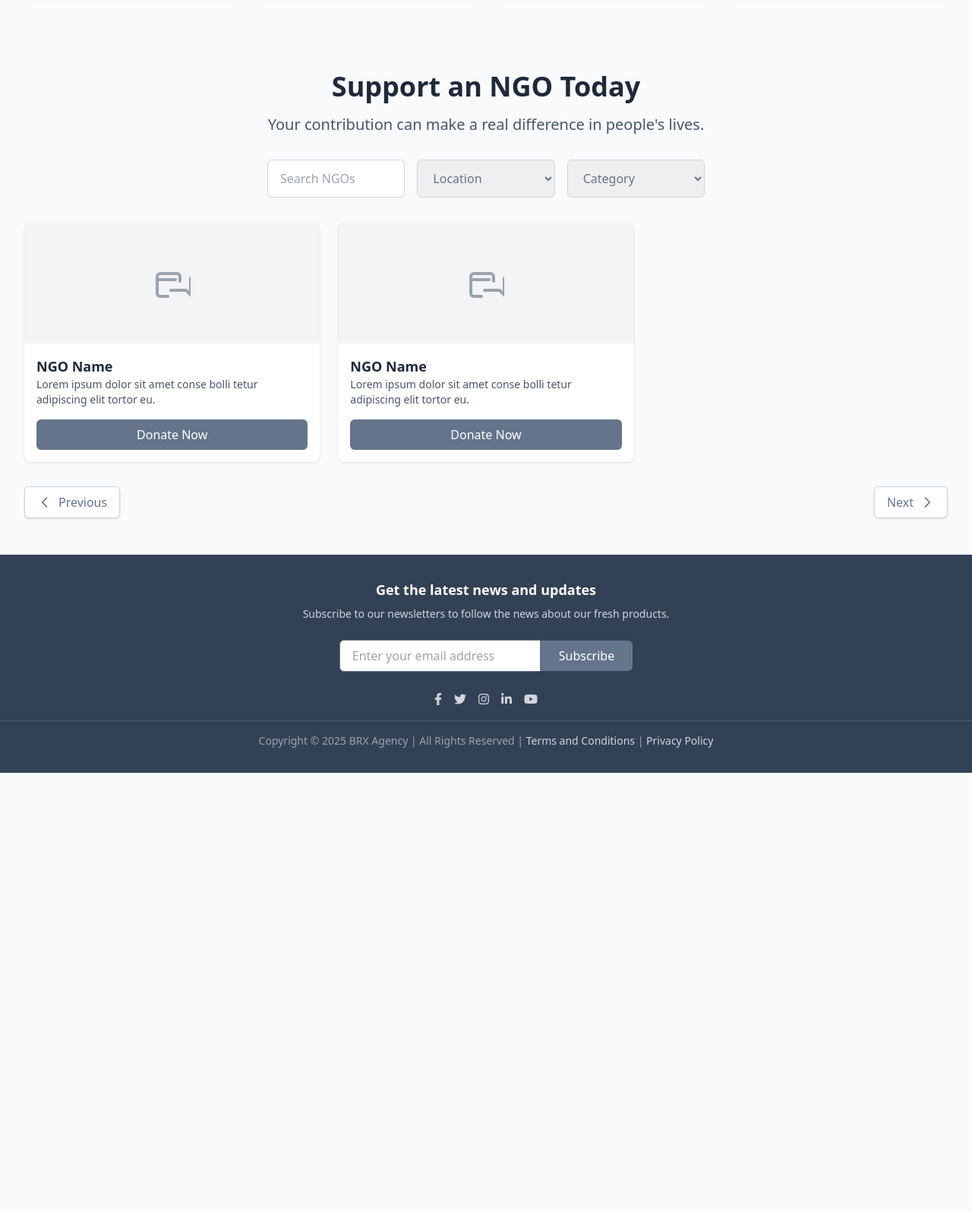
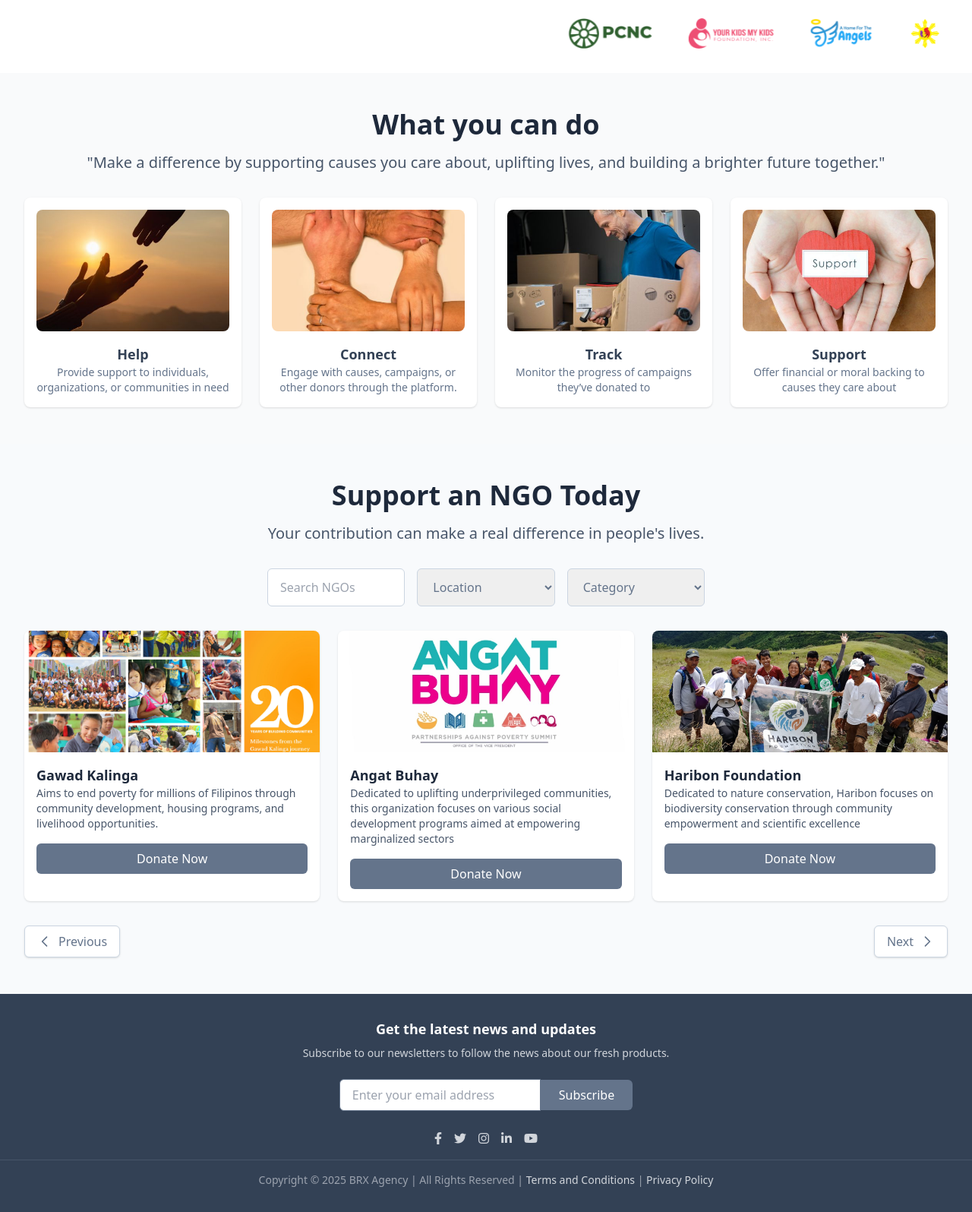
Before and after one commit to remoo69/GoodSamariTAN, a Django app: page / in a window 1280 px wide. Shown: the part 882-2477 px from the top of the page at 76% size. Before the commit the page ends 1899 px from the top, so only its background shows below. Run offline with Django 5.2, Linux system fonts and the light colour scheme; style sheets or scripts are compiled from the project's sources; some libraries are stand-ins or nearby versions.

Commit message:
vid homepage landing page with assets

```diff
--- a/application/templates/ngo-donation-section.html
+++ b/application/templates/ngo-donation-section.html
@@ -33,29 +33,38 @@
     </div>
   </nav>
 
-  <!-- Hero Section -->
-  <section class="w-full bg-gray-50 py-8">
-    <div class="flex flex-col md:flex-row justify-between items-center max-w-7xl mx-auto px-4 sm:px-6 lg:px-8">
-      <!-- Text -->
-      <div class="text-center md:text-left w-full md:w-1/2">
-        <h1 class="text-3xl md:text-4xl font-bold text-slate-800">Transforming Lives, One Donation at a Time</h1>
-        <p class="mt-4 text-base md:text-lg text-slate-600">Lorem ipsum dolor sit amet, consectetur adipiscing elit. Mollis sit aliquam sit nullam neque.</p>
-        <div class="mt-6 flex gap-4 justify-center md:justify-start">
-          <button class="px-5 py-2 bg-slate-500 text-white rounded-md hover:bg-slate-600">Get Started</button>
-          <button class="px-5 py-2 bg-white text-slate-500 border border-slate-300 rounded-md hover:bg-slate-100">Apply NGO</button>
-        </div>
-      </div>
+  <section class="relative w-full h-screen overflow-hidden">
+    <!-- Video Background -->
+    <video autoplay loop muted playsinline class="absolute top-0 left-0 w-full h-full object-cover z-[-1]">
+      <source src="{% static 'media/home_vid.mp4' %}" type="video/mp4">
+      Your browser does not support the video tag.
+    </video>
 
-      <!-- Video or Placeholder -->
-      <div class="mt-6 md:mt-0 w-full md:w-1/2 flex justify-center">
-        <a href="{% static 'media/Rick_roll.mp4' %}" target="_blank" class="p-4 bg-white rounded-full shadow-lg hover:shadow-xl">
-          <svg xmlns="http://www.w3.org/2000/svg" class="w-16 h-16 text-slate-500" fill="currentColor" viewBox="0 0 16 16">
-            <path d="M10.804 8L6.226 11.347V4.653L10.804 8z" />
+    <!-- Content -->
+    <div class="flex flex-col justify-center items-start h-full text-left pl-12 sm:pl-16 lg:pl-20 relative z-10">
+      <h1 class="text-5xl font-extrabold text-white mb-4 animate__animated animate__fadeIn">
+        Transforming Lives,
+      </h1>
+      <h1 class="text-5xl font-extrabold text-white mb-4 animate__animated animate__fadeIn">
+        One Donation at a Time
+      </h1>
+      <p class="text-lg text-white mb-6">
+        GoodSamaritan: Empowering communities and transforming lives by connecting generous hearts with meaningful causes.
+      </p>
+      <div class="flex gap-4">
+        <button class="flex gap-1 justify-center items-center px-5 py-2 text-white rounded-md shadow-sm bg-slate-500 hover:bg-slate-600 focus:outline-none focus:ring-2 focus:ring-slate-500 transition-all duration-300">
+          Get started
+          <svg xmlns="http://www.w3.org/2000/svg" width="12" height="12" fill="none" viewBox="0 0 11 10">
+            <path stroke="#fff" stroke-linecap="round" stroke-linejoin="round" stroke-width="1.286" d="M5.884 1.88 10.2 6l-4.316 4.12M10.2 6H1.8" />
           </svg>
-        </a>
+        </button>
+        <button class="px-6 py-3 text-slate-500 bg-white border border-slate-300 hover:bg-slate-100 rounded-md shadow transition-all duration-300">
+          Apply NGO
+        </button>
       </div>
     </div>
   </section>
+
 
   <!-- Logo Carousel -->
   <section class="w-full bg-white py-8">
@@ -75,27 +84,27 @@
   <section class="w-full py-12 bg-gray-50">
     <div class="max-w-7xl mx-auto px-4 sm:px-6 lg:px-8 text-center">
       <h2 class="text-4xl font-extrabold text-slate-800 mb-4 animate__animated animate__fadeIn">What you can do</h2>
-      <p class="text-xl text-slate-600 mb-8">Lorem ipsum dolor sit amet consectetur adipiscing elit. Mollis sit aliquam sit nullam neque.</p>
+      <p class="text-xl text-slate-600 mb-8">"Make a difference by supporting causes you care about, uplifting lives, and building a brighter future together."</p>
       <div class="grid grid-cols-2 md:grid-cols-3 lg:grid-cols-4 gap-6">
         <div class="bg-white rounded-lg shadow p-4">
-          <img src="placeholder-image.jpg" alt="Action Image" class="w-full h-40 object-cover rounded-lg mb-4" />
-          <h3 class="text-lg font-semibold text-slate-700">Action 1</h3>
-          <p class="text-sm text-slate-500">Description of what users can do.</p>
+          <img src="{% static 'media/placeholder-image.jpg'%}" alt="Help" class="w-full h-40 object-cover rounded-lg mb-4" />
+          <h3 class="text-lg font-semibold text-slate-700">Help</h3>
+          <p class="text-sm text-slate-500">Provide support to individuals, organizations, or communities in need</p>
         </div>
         <div class="bg-white rounded-lg shadow p-4">
-          <img src="placeholder-image.jpg" alt="Action Image" class="w-full h-40 object-cover rounded-lg mb-4" />
-          <h3 class="text-lg font-semibold text-slate-700">Action 1</h3>
-          <p class="text-sm text-slate-500">Description of what users can do.</p>
+          <img src="{% static 'media/connect.jpg'%}" alt="Connect" class="w-full h-40 object-cover rounded-lg mb-4" />
+          <h3 class="text-lg font-semibold text-slate-700">Connect</h3>
+          <p class="text-sm text-slate-500">Engage with causes, campaigns, or other donors through the platform.</p>
         </div>
         <div class="bg-white rounded-lg shadow p-4">
-          <img src="placeholder-image.jpg" alt="Action Image" class="w-full h-40 object-cover rounded-lg mb-4" />
-          <h3 class="text-lg font-semibold text-slate-700">Action 1</h3>
-          <p class="text-sm text-slate-500">Description of what users can do.</p>
+          <img src="{% static 'media/track.jpg'%}" alt="Track" class="w-full h-40 object-cover rounded-lg mb-4" />
+          <h3 class="text-lg font-semibold text-slate-700">Track</h3>
+          <p class="text-sm text-slate-500">Monitor the progress of campaigns they’ve donated to</p>
         </div>
         <div class="bg-white rounded-lg shadow p-4">
-          <img src="placeholder-image.jpg" alt="Action Image" class="w-full h-40 object-cover rounded-lg mb-4" />
-          <h3 class="text-lg font-semibold text-slate-700">Action 1</h3>
-          <p class="text-sm text-slate-500">Description of what users can do.</p>
+          <img src="{% static 'media/support.jpg'%}" alt="Action Image" class="w-full h-40 object-cover rounded-lg mb-4" />
+          <h3 class="text-lg font-semibold text-slate-700">Support</h3>
+          <p class="text-sm text-slate-500">Offer financial or moral backing to causes they care about</p>
         </div>
       </div>
     </div>
@@ -143,31 +152,45 @@
       <div class="grid grid-cols-1 sm:grid-cols-2 lg:grid-cols-3 gap-6">
         <!-- Card -->
         <div class="bg-white shadow rounded-lg overflow-hidden">
+          <!-- Image Section -->
           <div class="h-40 bg-gray-100 flex items-center justify-center">
-            <svg class="w-12 h-12 text-gray-400" xmlns="http://www.w3.org/2000/svg" fill="none" viewBox="0 0 24 24" stroke="currentColor">
-              <path stroke-linecap="round" stroke-linejoin="round" stroke-width="2" d="M3 10h11M9 21H4a2 2 0 01-2-2V8a2 2 0 012-2h1m0 0h10a2 2 0 012 2v3m-6 6h10l3 3m0 0l-3-3m3 3V9" />
-            </svg>
+            <img src="{% static 'media/gawadkalinga.jpg'%}" alt="Gawad Kalinga" class="object-cover w-full h-full">
           </div>
+          <!-- Content Section -->
           <div class="p-4">
-            <h3 class="text-lg font-bold text-slate-800">NGO Name</h3>
-            <p class="text-sm text-slate-600">Lorem ipsum dolor sit amet conse bolli tetur adipiscing elit tortor eu.</p>
+            <h3 class="text-lg font-bold text-slate-800">Gawad Kalinga</h3>
+            <p class="text-sm text-slate-600">Aims to end poverty for millions of Filipinos through community development, housing programs, and livelihood opportunities.</p>
+            <button class="mt-4 w-full py-2 px-4 text-white bg-slate-500 rounded-md hover:bg-slate-600 transition">Donate Now</button>
+          </div>
+        </div>
+        <div class="bg-white shadow rounded-lg overflow-hidden">
+          <!-- Image Section -->
+          <div class="h-40 bg-gray-100 flex items-center justify-center">
+            <img src="{% static 'media/angat.jpg'%}" alt="Angat Buhay" class="object-cover w-full h-full">
+          </div>
+          <!-- Content Section -->
+          <div class="p-4">
+            <h3 class="text-lg font-bold text-slate-800">Angat Buhay</h3>
+            <p class="text-sm text-slate-600">Dedicated to uplifting underprivileged communities, this organization focuses on various social development programs aimed at empowering marginalized sectors</p>
+            <button class="mt-4 w-full py-2 px-4 text-white bg-slate-500 rounded-md hover:bg-slate-600 transition">Donate Now</button>
+          </div>
+        </div>
+        <div class="bg-white shadow rounded-lg overflow-hidden">
+          <!-- Image Section -->
+          <div class="h-40 bg-gray-100 flex items-center justify-center">
+            <img src="{% static 'media/haribon.jpg'%}" alt="Haribon Foundation" class="object-cover w-full h-full">
+          </div>
+          <!-- Content Section -->
+          <div class="p-4">
+            <h3 class="text-lg font-bold text-slate-800">Haribon Foundation</h3>
+            <p class="text-sm text-slate-600">Dedicated to nature conservation, Haribon focuses on biodiversity conservation through community empowerment and scientific excellence</p>
             <button class="mt-4 w-full py-2 px-4 text-white bg-slate-500 rounded-md hover:bg-slate-600 transition">Donate Now</button>
           </div>
         </div>
 
         <!-- Duplicate the card 5 more times for the grid -->
-        <div class="bg-white shadow rounded-lg overflow-hidden">
-          <div class="h-40 bg-gray-100 flex items-center justify-center">
-            <svg class="w-12 h-12 text-gray-400" xmlns="http://www.w3.org/2000/svg" fill="none" viewBox="0 0 24 24" stroke="currentColor">
-              <path stroke-linecap="round" stroke-linejoin="round" stroke-width="2" d="M3 10h11M9 21H4a2 2 0 01-2-2V8a2 2 0 012-2h1m0 0h10a2 2 0 012 2v3m-6 6h10l3 3m0 0l-3-3m3 3V9" />
-            </svg>
-          </div>
-          <div class="p-4">
-            <h3 class="text-lg font-bold text-slate-800">NGO Name</h3>
-            <p class="text-sm text-slate-600">Lorem ipsum dolor sit amet conse bolli tetur adipiscing elit tortor eu.</p>
-            <button class="mt-4 w-full py-2 px-4 text-white bg-slate-500 rounded-md hover:bg-slate-600 transition">Donate Now</button>
-          </div>
-        </div>
+        <!-- Image Section -->
+
         <!-- Add more cards here -->
       </div>
 
```
Also changed, not shown: application/static/media/angat.jpg (added), application/static/media/connect.jpg (added), application/static/media/gawadkalinga.jpg (added), application/static/media/haribon.jpg (added), application/static/media/placeholder-image.jpg (added), application/static/media/sps.jpg (added), application/static/media/support.jpg (added), application/static/media/track.jpg (added), 1 other file.
